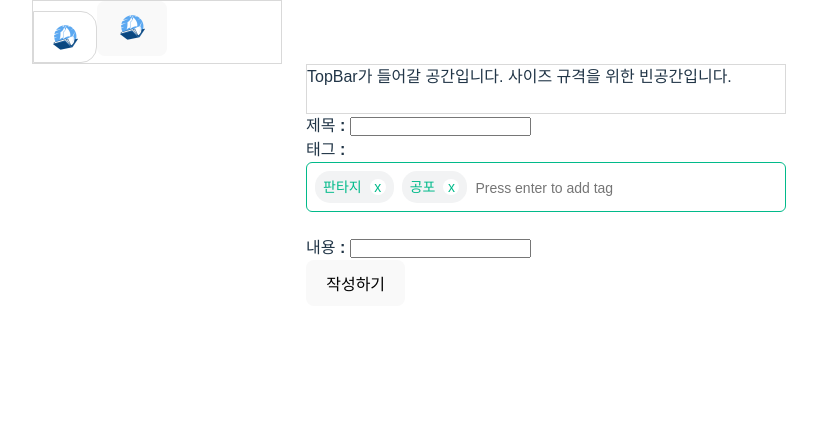
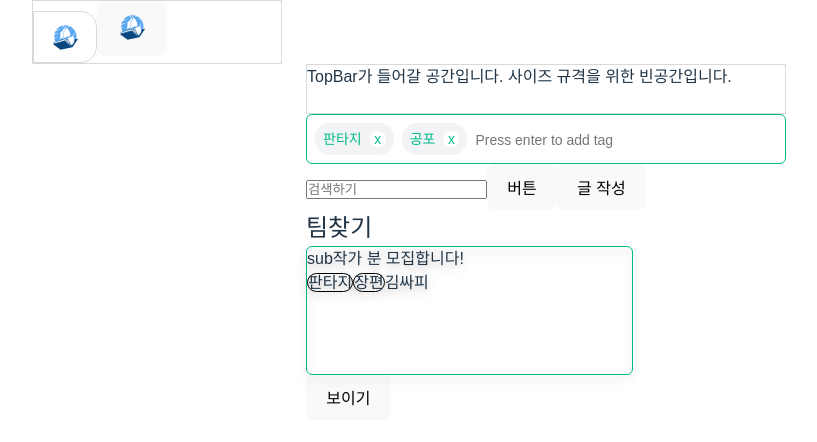
Before and after one commit to gittidev/Storyboat, a React (Vite) app in the folder frontend/: page /main/findteam in a window 1280 px wide. Shown: the top 442 px of the page, without its empty margins (219-1036 px from the left). Built offline with nearby package versions, Linux system fonts and the light colour scheme.

Commit message:
feat(팀찾기) : 팀찾기 페이지 수정

```diff
--- a/frontend/src/pages/FindTeamPage.tsx
+++ b/frontend/src/pages/FindTeamPage.tsx
@@ -1,13 +1,37 @@
+import React, {useState} from "react"
+
 import styled from "styled-components"
-
+import { Tag } from "../components/Tag"
+import { SearchBar } from "../components/SearchBar"
+import Button from "../components/Button"
+import BasicCard from "../components/Card"
 import FindTeam from "../components/FindTeam"
 
-const FindTeamPage = () => {
+
+// interface CardProps {
+//     tags :
+// }
+
+const FindTeamPage:React.FC = () => {
+    const [visible,setVisible] = useState(false)
+
     return (
         <>
-        <div>
-            <FindTeam/>
-        </div>
+        <Tag/>
+        <SearchBar/>
+        <Button/>
+        <button>글 작성</button>
+        <h2>팀찾기</h2>
+        <BasicCard
+        />
+        <button
+        onClick={()=>{
+            setVisible(!visible)
+        }}
+        >
+            {visible ? "작성하기" : "보이기"}
+        </button>
+        {visible && <FindTeam/>}
         </>
     )
 
```
